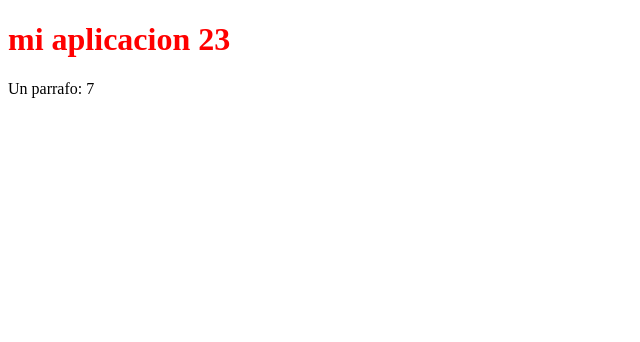
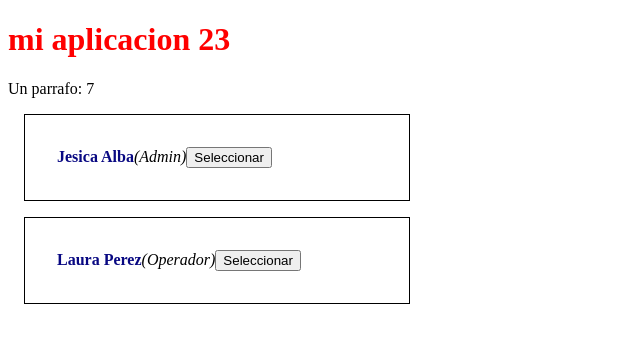
Before and after one commit to pjmolina/angular14, an Angular app: page / in a window 1280 px wide. Shown: the top 342 px of the page, without its empty margins (0-640 px from the left). Built offline with nearby package versions, Linux system fonts and the light colour scheme.

Commit message:
ejemplo de componente. input y output

```diff
--- a/src/app/app.module.ts
+++ b/src/app/app.module.ts
@@ -2,9 +2,10 @@ import { NgModule } from '@angular/core';
 import { BrowserModule } from '@angular/platform-browser';
 
 import { AppComponent } from './app/app.component';
+import { UserProfileComponent } from './user-profile/user-profile.component';
 
 @NgModule({
-  declarations: [AppComponent],
+  declarations: [AppComponent, UserProfileComponent],
   imports: [BrowserModule],
   providers: [],
   bootstrap: [AppComponent],
--- a/src/app/app/app.component.html
+++ b/src/app/app/app.component.html
@@ -1,2 +1,16 @@
 <h1 class="titular">{{ title }}</h1>
 <p>Un parrafo: {{ 1 + 2 * 3 }}</p>
+
+<app-user-profile
+  firstName="Jesica"
+  lastName="Alba"
+  role="Admin"
+  (selected)="onUserSelect($event)"
+></app-user-profile>
+
+<app-user-profile
+  firstName="Laura"
+  lastName="Perez"
+  role="Operador"
+  (selected)="onUserSelect($event)"
+></app-user-profile>
--- a/src/app/app/app.component.ts
+++ b/src/app/app/app.component.ts
@@ -1,4 +1,5 @@
 import { Component } from '@angular/core';
+import { User } from '../user-profile/user-profile.component';
 
 @Component({
   selector: 'app-root',
@@ -7,4 +8,10 @@ import { Component } from '@angular/core';
 })
 export class AppComponent {
   title = 'mi aplicacion 23';
+
+  onUserSelect(user: User): void {
+    console.log(
+      `AppComponent: Se ha seleccionado el usuario ${user.name} con rol: ${user.role}`
+    );
+  }
 }
--- /dev/null
+++ b/src/app/user-profile/user-profile.component.html
@@ -0,0 +1,5 @@
+<div class="user-profile">
+  <span class="name">{{ firstName }} {{ lastName }}</span>
+  <span class="role">({{ role }})</span>
+  <button (click)="seleccionar()">Seleccionar</button>
+</div>
--- /dev/null
+++ b/src/app/user-profile/user-profile.component.scss
@@ -0,0 +1,13 @@
+.user-profile {
+  border: 1px solid #000;
+  width: 20em;
+  padding: 2em;
+  margin: 1em;
+}
+.name {
+  font-weight: bold;
+  color: rgb(8, 8, 130);
+}
+.role {
+  font-style: italic;
+}
--- /dev/null
+++ b/src/app/user-profile/user-profile.component.ts
@@ -0,0 +1,31 @@
+import { Component, EventEmitter, Input, Output } from '@angular/core';
+
+export interface User {
+  name: string;
+  role: string;
+}
+
+@Component({
+  selector: 'app-user-profile',
+  templateUrl: './user-profile.component.html',
+  styleUrls: ['./user-profile.component.scss'],
+})
+export class UserProfileComponent {
+  @Input() firstName: string = '';
+  @Input() lastName: string = '';
+  @Input() role: string = '';
+
+  @Output() selected = new EventEmitter<User>();
+
+  seleccionar() {
+    // const nombreCompleto = this.firstName + ' ' + this.lastName;
+    const nombreCompleto = `${this.firstName} ${this.lastName}`;
+
+    console.log(nombreCompleto);
+
+    this.selected.emit({
+      name: nombreCompleto,
+      role: this.role,
+    });
+  }
+}
```
Also changed, not shown: 1 other file (tests, documents, lock files or other folders).
